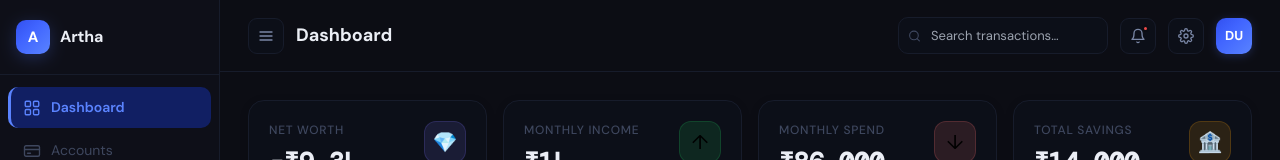
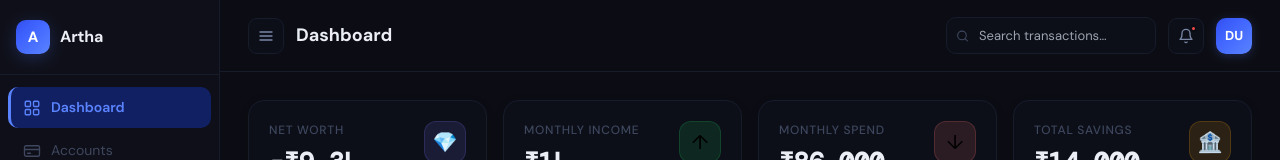
Before and after one commit to beingdpkpr/personal-finance, a React (Vite) app: page /login in a window 1280 px wide. Both pictures are taken after a click on the button "Try Demo". Shown: the top 160 px of the page. Built offline with nearby package versions, Linux system fonts and the light colour scheme.

Commit message:
fix: remove redundant settings gear icon — profile avatar handles it

```diff
--- a/src/components/layout/Header.tsx
+++ b/src/components/layout/Header.tsx
@@ -160,14 +160,6 @@ export default function Header({ onToggleSidebar }: Props) {
           )}
         </div>
 
-        {/* Settings */}
-        <button onClick={() => setSettingsOpen(true)} style={btnStyle}>
-          <svg width="16" height="16" viewBox="0 0 24 24" fill="none" stroke="currentColor" strokeWidth="2" strokeLinecap="round" strokeLinejoin="round">
-            <circle cx="12" cy="12" r="3"/>
-            <path d="M19.4 15a1.65 1.65 0 0 0 .33 1.82l.06.06a2 2 0 0 1-2.83 2.83l-.06-.06a1.65 1.65 0 0 0-1.82-.33 1.65 1.65 0 0 0-1 1.51V21a2 2 0 0 1-4 0v-.09A1.65 1.65 0 0 0 9 19.4a1.65 1.65 0 0 0-1.82.33l-.06.06a2 2 0 0 1-2.83-2.83l.06-.06A1.65 1.65 0 0 0 4.68 15a1.65 1.65 0 0 0-1.51-1H3a2 2 0 0 1 0-4h.09A1.65 1.65 0 0 0 4.6 9a1.65 1.65 0 0 0-.33-1.82l-.06-.06a2 2 0 0 1 2.83-2.83l.06.06A1.65 1.65 0 0 0 9 4.68a1.65 1.65 0 0 0 1-1.51V3a2 2 0 0 1 4 0v.09a1.65 1.65 0 0 0 1 1.51 1.65 1.65 0 0 0 1.82-.33l.06-.06a2 2 0 0 1 2.83 2.83l-.06.06A1.65 1.65 0 0 0 19.4 9a1.65 1.65 0 0 0 1.51 1H21a2 2 0 0 1 0 4h-.09a1.65 1.65 0 0 0-1.51 1z"/>
-          </svg>
-        </button>
-
         {/* User avatar — opens settings */}
         <button onClick={() => setSettingsOpen(true)} style={{ width: 36, height: 36, borderRadius: 10, background: 'linear-gradient(135deg, var(--accent-mid), var(--accent))', display: 'flex', alignItems: 'center', justifyContent: 'center', fontSize: 13, color: '#fff', fontWeight: 700, cursor: 'pointer', flexShrink: 0, overflow: 'hidden', border: 'none', boxShadow: '0 2px 8px var(--accent-glow)' }}>
           {picture
```
